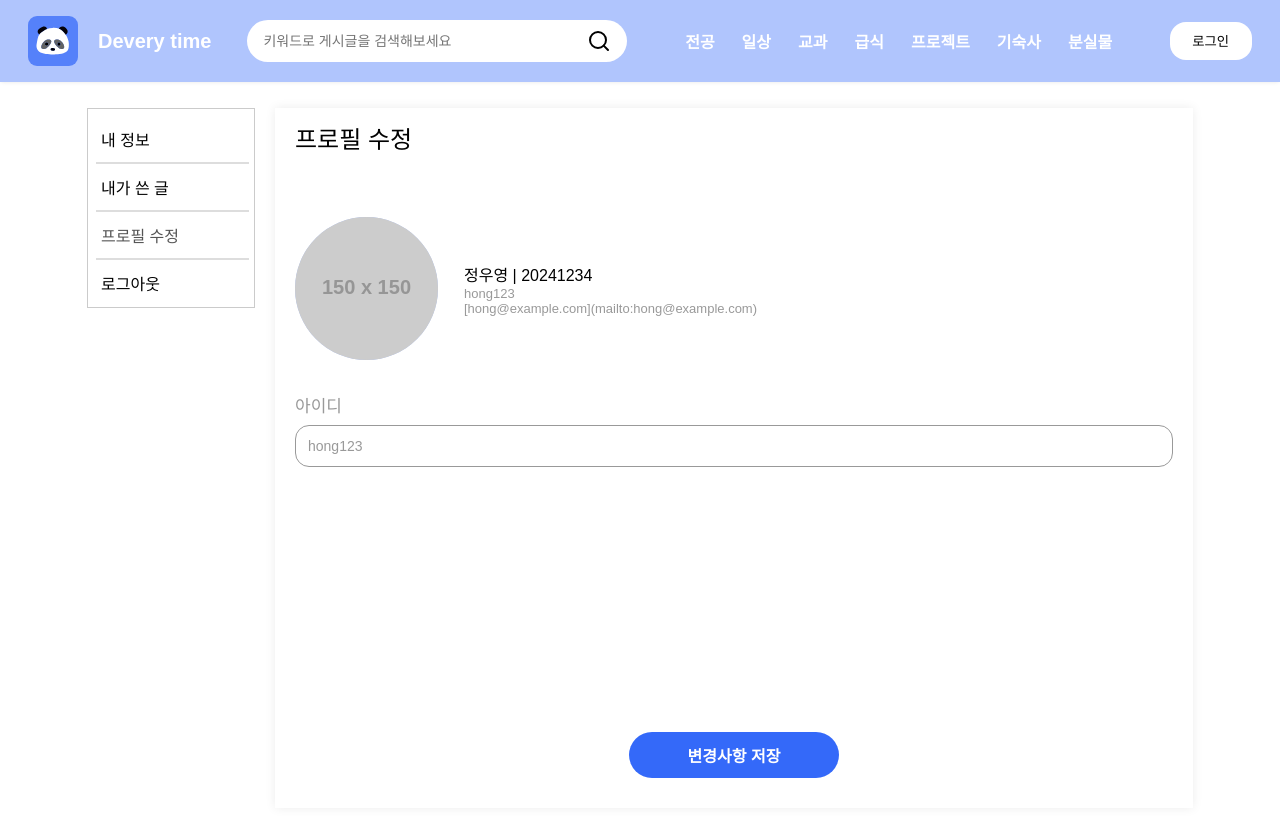
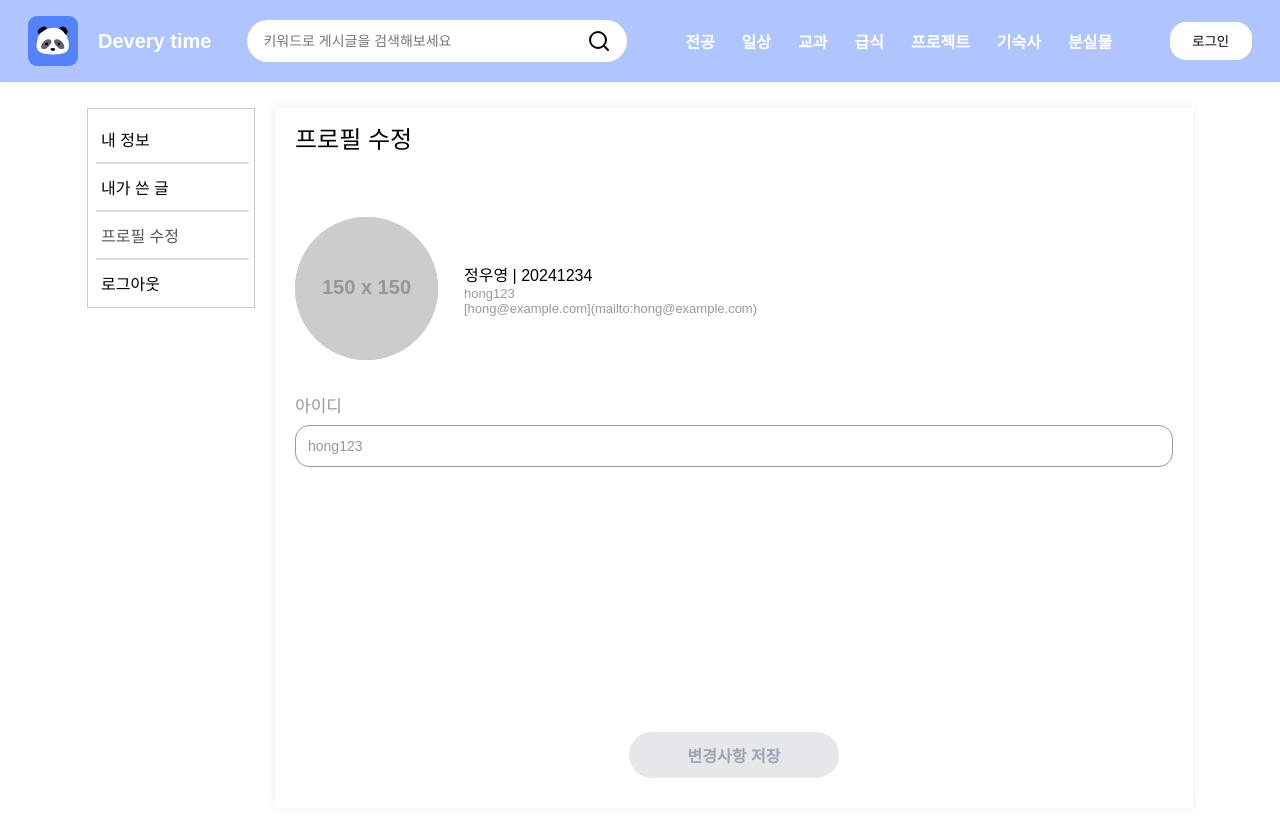
Before and after one commit to DeveryTime/DeveryTime-FE, a React (Vite) app: page / in a window 1280 px wide. Shown: the top 816 px of the page. Built offline with nearby package versions, Linux system fonts and the light colour scheme.

Commit message:
feat: 프로필 아이디 저장 및 저장 버튼 상태 처리

```diff
--- a/src/components/nav/nav-bar.tsx
+++ b/src/components/nav/nav-bar.tsx
@@ -15,23 +15,18 @@ import {
 import logoIcon from "../../icons/logoIcon.svg";
 import profile from "../../icons/profile.svg";
 
-import { useState, useEffect } from "react";
+import { useState } from "react";
 import { useNavigate } from "react-router-dom";
 
 const NavBar = () => {
-  const [signUp, setSignUp] = useState(false);
+  const [signUp] = useState(
+  () => Boolean(localStorage.getItem("token"))
+);
   const [searchValue, setSearchValue] = useState("");
-  const [profileImage, setProfileImage] = useState("");
+  const [profileImage] = useState("");
 
   const navigate = useNavigate();
 
-  useEffect(() => {
-    const token = localStorage.getItem("token");
-
-    if (token) {
-      setSignUp(true);
-    }
-  }, []);
 
   // 백엔드가 아직 없으므로 일단 주석 처리
   /*
--- a/src/pages/profile/profile.style.ts
+++ b/src/pages/profile/profile.style.ts
@@ -124,6 +124,13 @@ export const saveBtn = css`
   &:hover {
     background: #2855d9;
   }
+
+  &:disabled {
+
+    background: #e5e7eb;
+    color: #9ca3af;
+    cursor: not-allowed;
+  }
 `;
 
 export const nsaveBtn = css`
--- a/src/pages/profile/profile.tsx
+++ b/src/pages/profile/profile.tsx
@@ -48,11 +48,14 @@ const Profile = () => {
     profileImageUrl: "https://via.placeholder.com/150",
   });
 
-  // 저장이 가능한지 확인하는 state
-  const [canSave, setCanSave] = useState(false);
-
   // 수정할 아이디
   const [username, setUsername] = useState("hong123");
+
+  //아이디 변경 판단 기능
+  const canSave = username.trim() !==user?.username && Boolean(user) && username.trim().length <= 10 && username.trim().length > 0;
+
+
+
   // 새로 선택한 프로필 이미지
   const [newProfileImage, setNewProfileImage] = useState<File | null>(null);
   // 숨겨진 파일 input을 직접 클릭하기 위한 ref
@@ -70,10 +73,35 @@ const Profile = () => {
   // 저장하기
   const handleSave = () => {
     // 백엔드 연결 전에는 일단 저장 성공 메시지만 표시
-    console.log("변경된 아이디:", username);
-    console.log("새 프로필 이미지:", newProfileImage);
+    const trimmedUsername = username.trim();
 
-    toast.success("변경사항이 저장되었습니다.");
+    if (!trimmedUsername||trimmedUsername.length === 0) {
+      toast.error("아이디를 입력해주세요");
+
+      return;
+    } else if (trimmedUsername.length > 10) {
+      toast.error("아이디는 1 ~ 10글자 이내로 입력해주세요");
+
+      return;
+    }
+
+    if(!user) return;
+
+
+    setUser((prevUser) => {
+    if (!prevUser) return prevUser;
+
+    return {
+      ...prevUser,
+      username: trimmedUsername,
+    };
+  });
+
+  setUsername(trimmedUsername);
+  toast.success("변경사항이 저장되었습니다.");
+
+
+
 
     /*
     // 나중에 백엔드 연결 시 사용할 코드
@@ -160,7 +188,7 @@ const Profile = () => {
           </div>
 
           {/* 저장 버튼 */}
-          <button css={saveBtn} onClick={handleSave}>
+          <button css={saveBtn} onClick={handleSave} disabled={!canSave}>
             변경사항 저장
           </button>
         </div>
```
